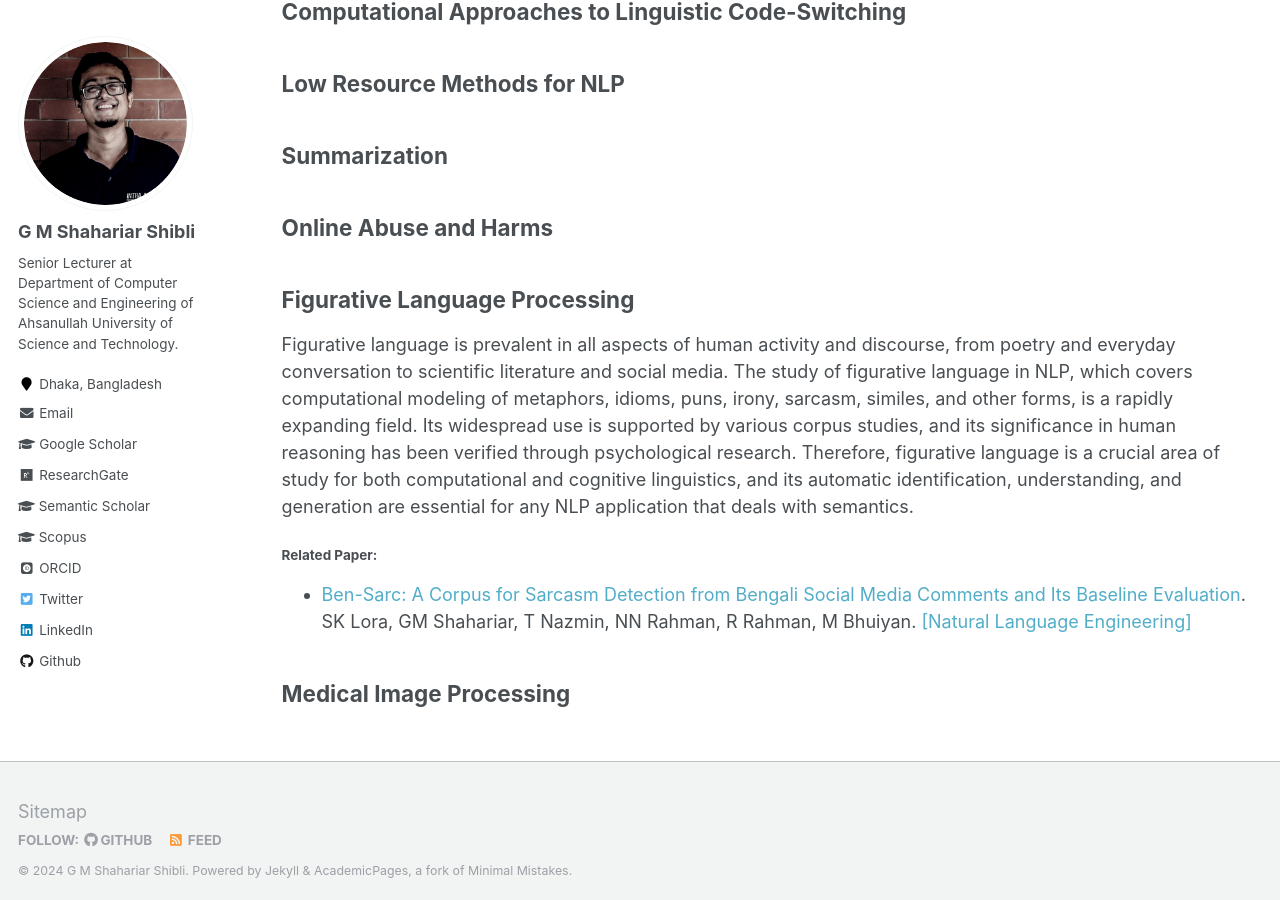
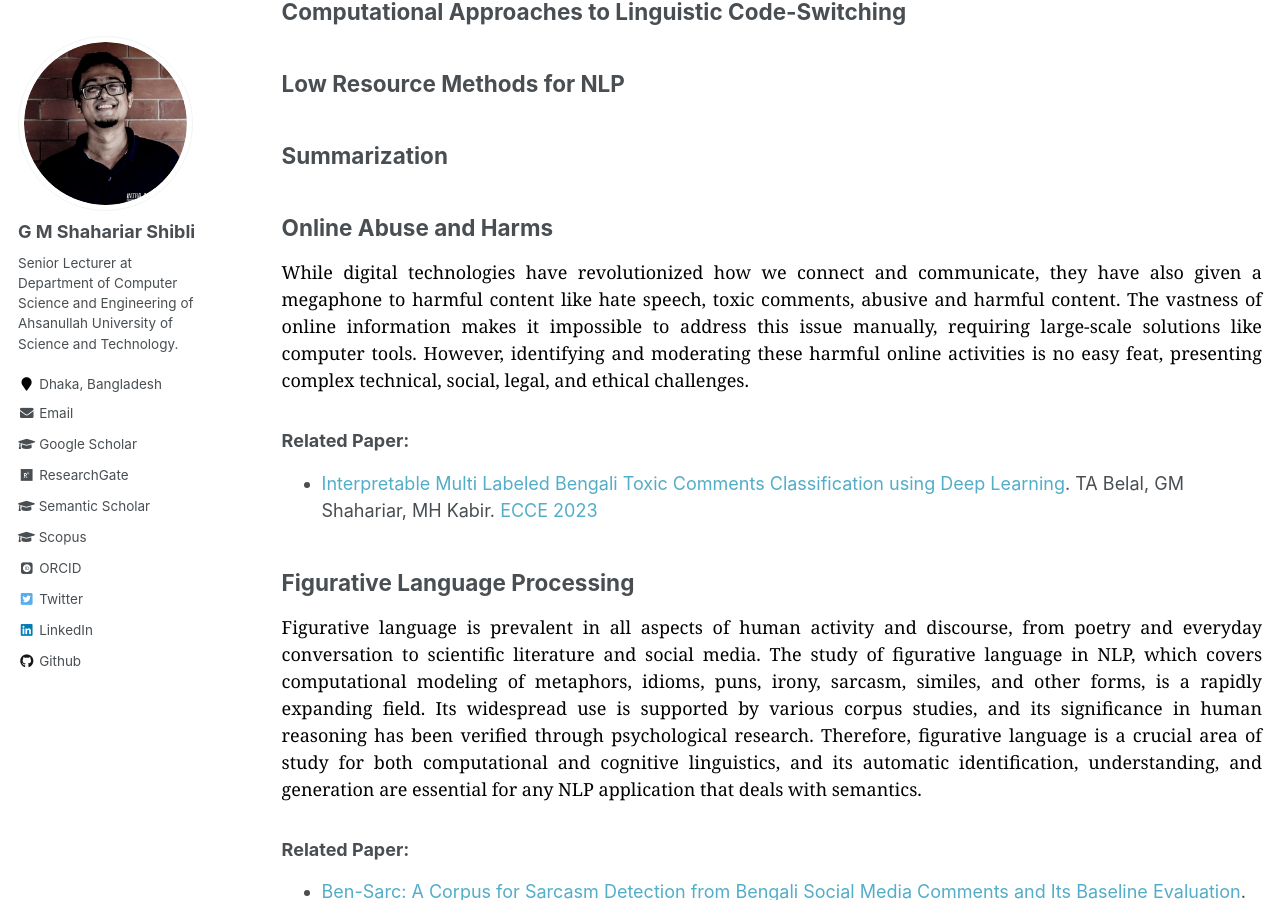
Before and after one commit to shahariar-shibli/shahariar-shibli.github.io, a Jekyll site: the page built from _pages/research.md, in a window 1280 px wide and 900 px high, scrolled down 1714 px. Built offline with Jekyll 4.4.1, drawn with Linux system fonts in a browser that asks for light colours; some web fonts are replaced.

Commit message:
Update research.md

```diff
--- a/_pages/research.md
+++ b/_pages/research.md
@@ -75,8 +75,18 @@ author_profile: true
 ## Summarization
 
 ## Online Abuse and Harms
+<p style="text-align:justify; color:black; font-family:Georgia">
+While digital technologies have revolutionized how we connect and communicate, they have also given a megaphone
+to harmful content like hate speech, toxic comments, abusive and harmful content. The vastness of online
+information makes it impossible to address this issue manually, requiring large-scale solutions like computer
+tools. However, identifying and moderating these harmful online activities is no easy feat, presenting complex
+technical, social, legal, and ethical challenges.
+</p>
+### Related Paper:
++ [Interpretable Multi Labeled Bengali Toxic Comments Classification using Deep Learning](https://arxiv.org/pdf/2304.04087.pdf). TA Belal, GM Shahariar, MH Kabir. [ECCE 2023]()
 
 ## Figurative Language Processing
+<p style="text-align:justify; color:black; font-family:Georgia">
 Figurative language is prevalent in all aspects of human activity and discourse, from poetry and everyday
 conversation to scientific literature and  social media. The study of figurative language in NLP, which covers
 computational modeling of metaphors, idioms, puns, irony, sarcasm, similes, and other forms, is a rapidly
@@ -84,7 +94,8 @@ expanding field.  Its widespread use is supported by various corpus studies, and
 reasoning has been verified through psychological research. Therefore, figurative language is a crucial area
 of study for both computational and cognitive linguistics, and its automatic identification, understanding,
 and generation are essential for any NLP application that deals with semantics.
-#### Related Paper:
+</p>
+### Related Paper:
 + [Ben-Sarc: A Corpus for Sarcasm Detection from Bengali Social Media Comments and Its Baseline Evaluation](https://engrxiv.org/preprint/view/2102/4194). SK Lora, GM Shahariar, T Nazmin, NN Rahman, R Rahman, M Bhuiyan. [[Natural Language Engineering]](https://www.cambridge.org/core/journals/natural-language-engineering)
 
 
```
